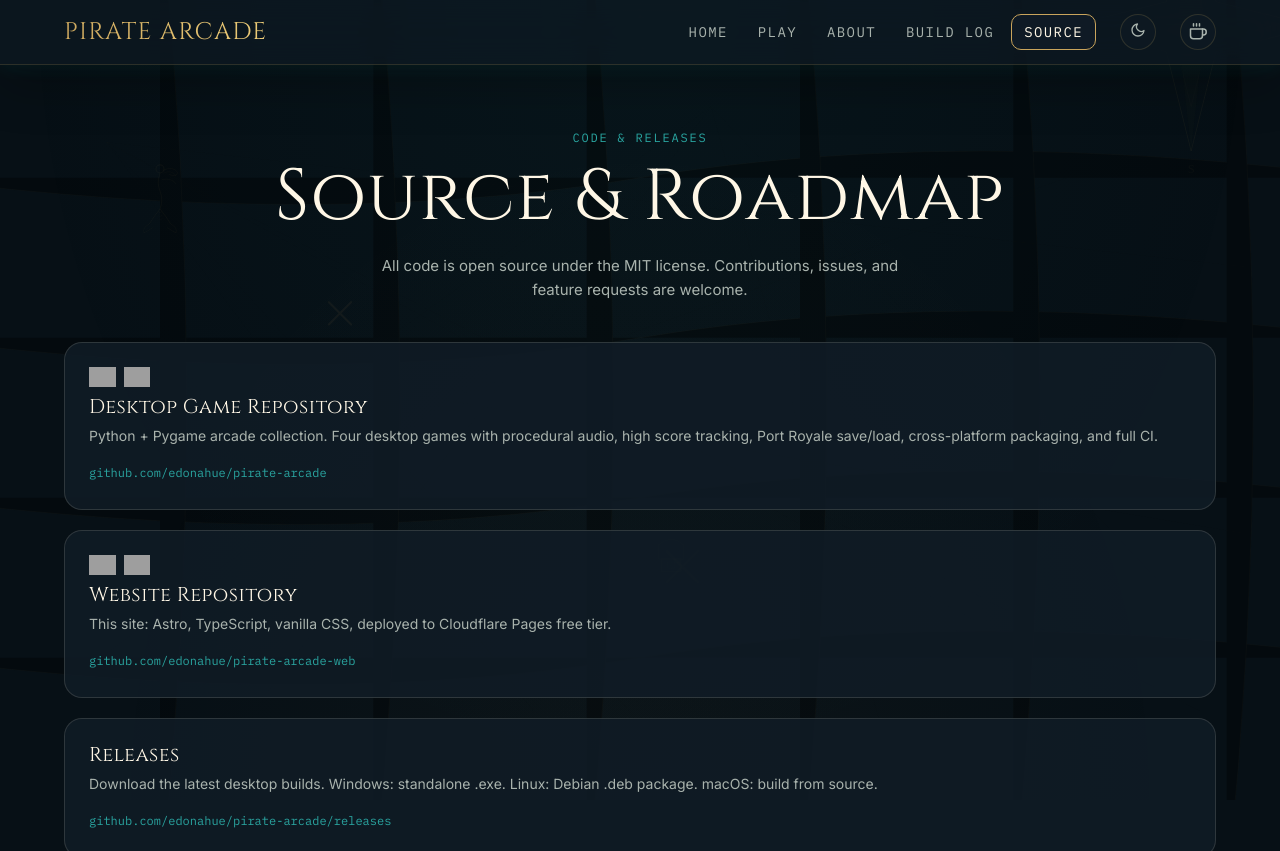
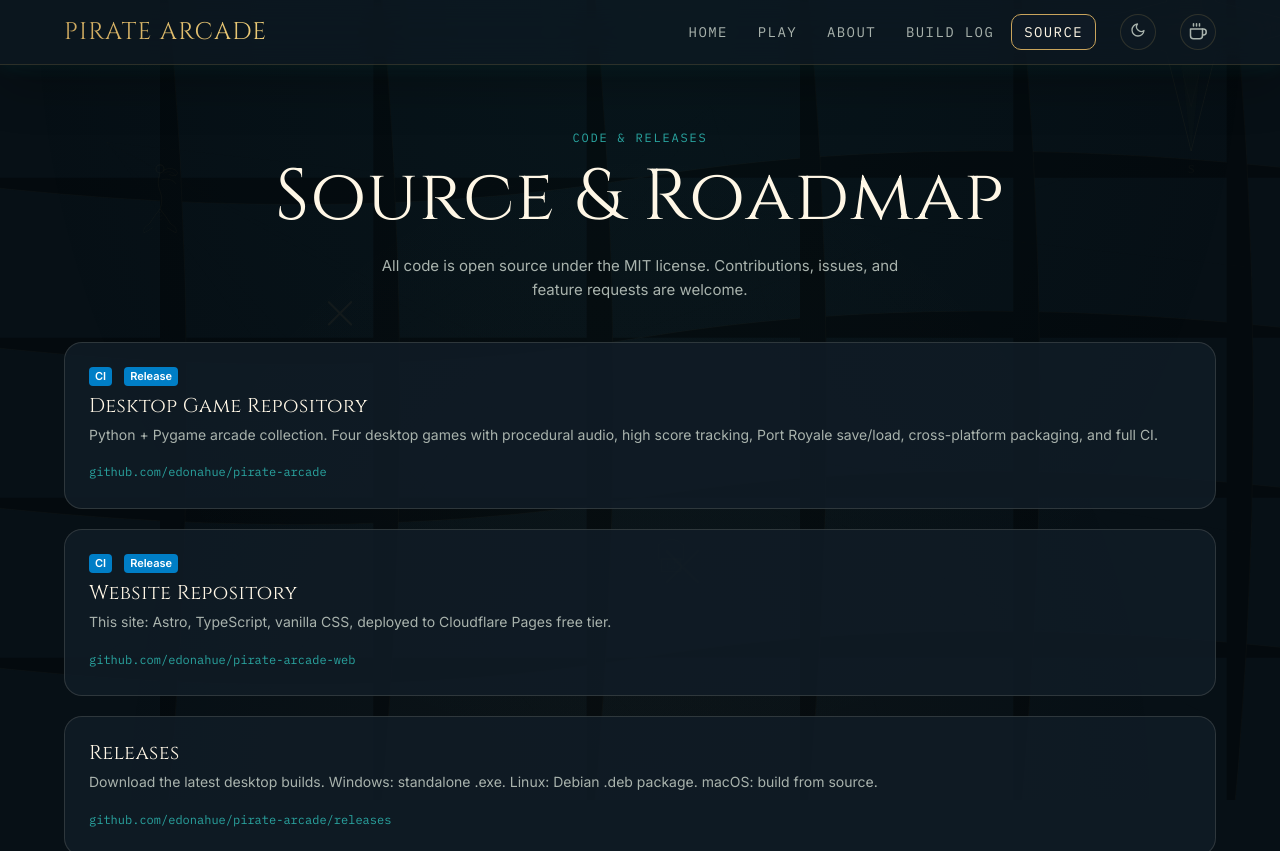
Before and after one commit to edonahue/pirate-arcade-web, an Astro site: page /source in a window 1280 px wide. Shown: the top 851 px of the page. Built offline with nearby package versions, Linux system fonts and the light colour scheme; Astro itself is replaced by a stand-in of ours; grey boxes are pictures that could not be loaded.

Commit message:
Fix the broken repository/status badges on Pirate Arcade's `/sou
Freewheel-Task: task-0cdb1d67fd

```diff
--- a/src/pages/source.astro
+++ b/src/pages/source.astro
@@ -39,14 +39,20 @@ const webNativeGames = browserGames.filter((g) => g.engine === "phaser");
     <ul class="source-list">
       <li class="source-list__item">
         <div class="source-list__item-badges">
-          <img
-            src="https://img.shields.io/github/actions/workflow/status/edonahue/pirate-arcade/ci.yml?label=desktop+CI&style=flat-square"
-            alt="Desktop CI status"
-          />
-          <img
-            src="https://img.shields.io/github/v/release/edonahue/pirate-arcade?style=flat-square&label=release"
-            alt="Latest release"
-          />
+          <a
+            href="https://github.com/edonahue/pirate-arcade/actions/workflows/ci.yml"
+            class="badge"
+            aria-label="Desktop CI status"
+          >
+            CI
+          </a>
+          <a
+            href="https://github.com/edonahue/pirate-arcade/releases"
+            class="badge"
+            aria-label="Latest release"
+          >
+            Release
+          </a>
         </div>
         <h2 class="source-list__item-title">Desktop Game Repository</h2>
         <p class="source-list__item-description">
@@ -66,14 +72,20 @@ const webNativeGames = browserGames.filter((g) => g.engine === "phaser");
 
       <li class="source-list__item">
         <div class="source-list__item-badges">
-          <img
-            src="https://img.shields.io/github/actions/workflow/status/edonahue/pirate-arcade-web/ci.yml?label=website+CI&style=flat-square"
-            alt="Website CI status"
-          />
-          <img
-            src="https://img.shields.io/github/v/release/edonahue/pirate-arcade-web?style=flat-square&label=release"
-            alt="Latest website release"
-          />
+          <a
+            href="https://github.com/edonahue/pirate-arcade-web/actions/workflows/ci.yml"
+            class="badge"
+            aria-label="Website CI status"
+          >
+            CI
+          </a>
+          <a
+            href="https://github.com/edonahue/pirate-arcade-web/releases"
+            class="badge"
+            aria-label="Latest website release"
+          >
+            Release
+          </a>
         </div>
         <h2 class="source-list__item-title">Website Repository</h2>
         <p class="source-list__item-description">
@@ -460,5 +472,23 @@ const webNativeGames = browserGames.filter((g) => g.engine === "phaser");
       text-decoration: underline;
       text-underline-offset: 2px;
     }
+    .badge {
+      display: inline-block;
+      padding: 2px 6px;
+      font-size: 11px;
+      font-weight: 600;
+      line-height: 1.4;
+      color: #fff;
+      background-color: #007ec6;
+      border-radius: 4px;
+      text-decoration: none;
+      white-space: nowrap;
+      vertical-align: baseline;
+      margin-right: 4px;
+    }
+    .badge:hover,
+    .badge:focus {
+      background-color: #005a9e;
+    }
   </style>
 </BaseLayout>
```
Also changed, not shown: tests/site-game-content.spec.ts (+24 -0 lines).
